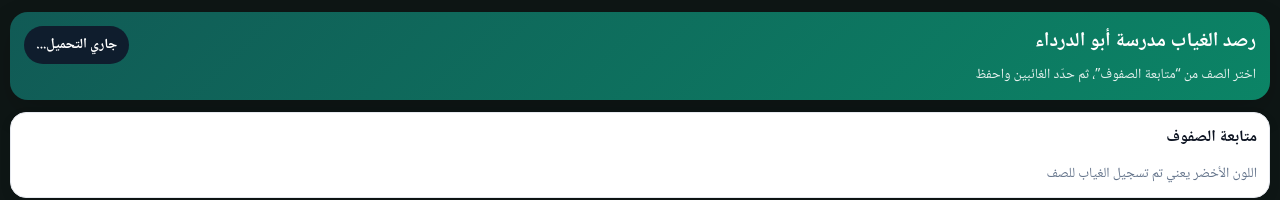
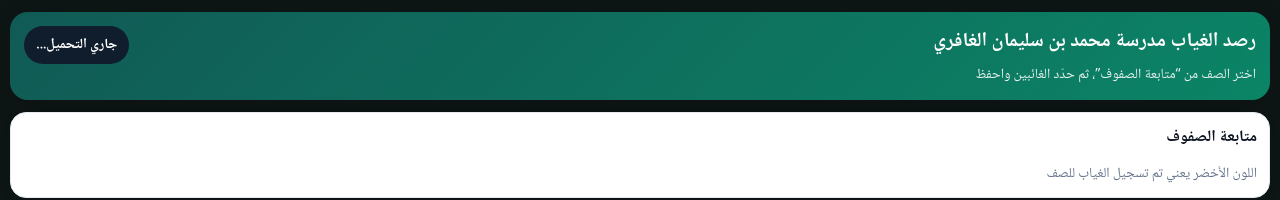
Before and after one commit to sultanalwaeli/mfschool, a plain HTML site: page index.html in a window 1280 px wide. Shown: the top 200 px of the page. Drawn offline with Linux system fonts and the light colour scheme; no server answers.

Commit message:
Update index.html

```diff
--- a/index.html
+++ b/index.html
@@ -104,7 +104,7 @@ input[type="checkbox"]{transform:scale(1.3);margin:0;accent-color:var(--brand)}
   <div class="hero">
     <div class="hero-inner">
       <div style="flex:1;min-width:200px">
-        <div style="font-weight:700;font-size:20px;margin-bottom:6px">رصد الغياب مدرسة أبو الدرداء</div>
+        <div style="font-weight:700;font-size:20px;margin-bottom:6px">رصد الغياب مدرسة محمد بن سليمان الغافري</div>
         <div style="opacity:.9;font-size:14px">اختر الصف من “متابعة الصفوف”، ثم حدّد الغائبين واحفظ</div>
       </div>
       <div style="text-align:left">
```
